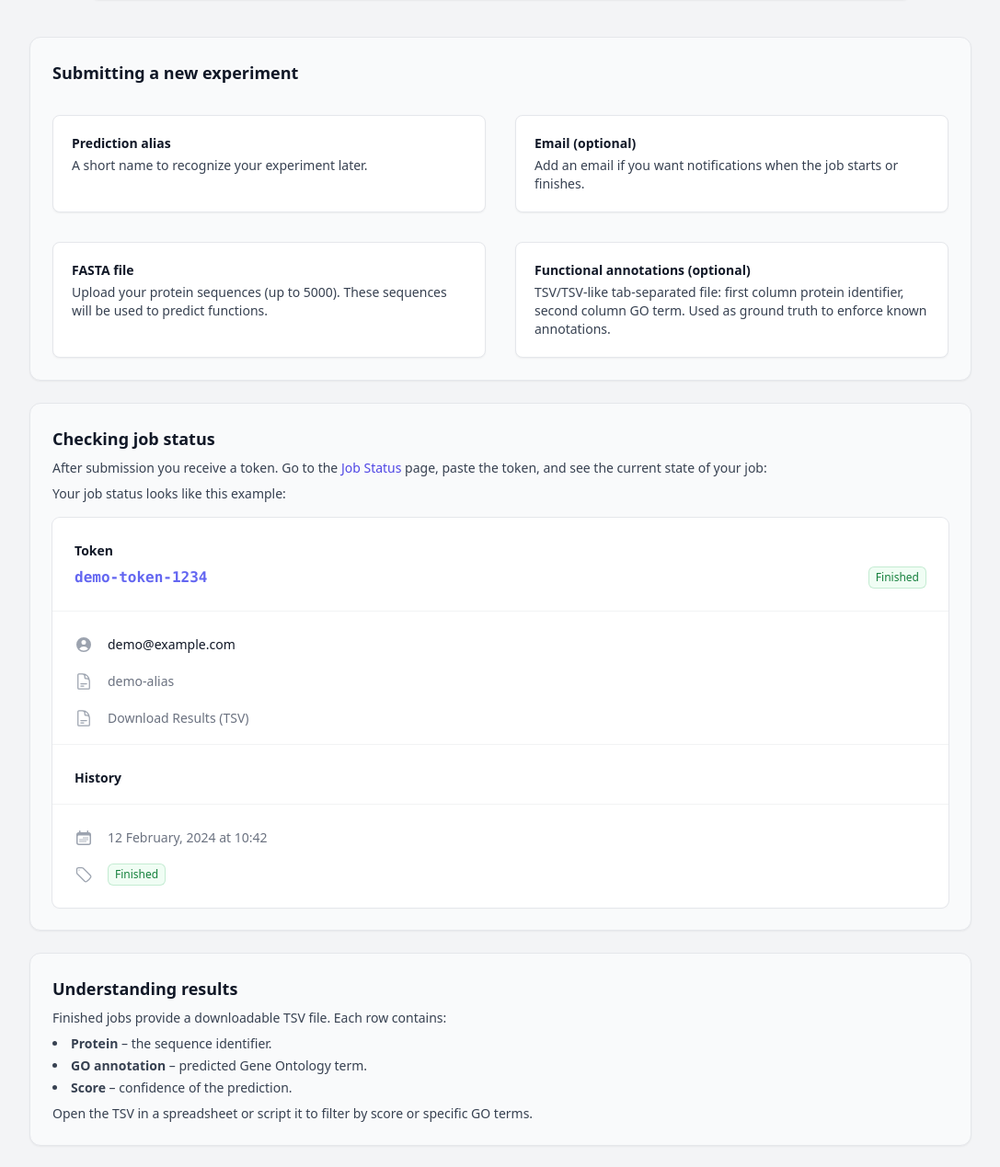
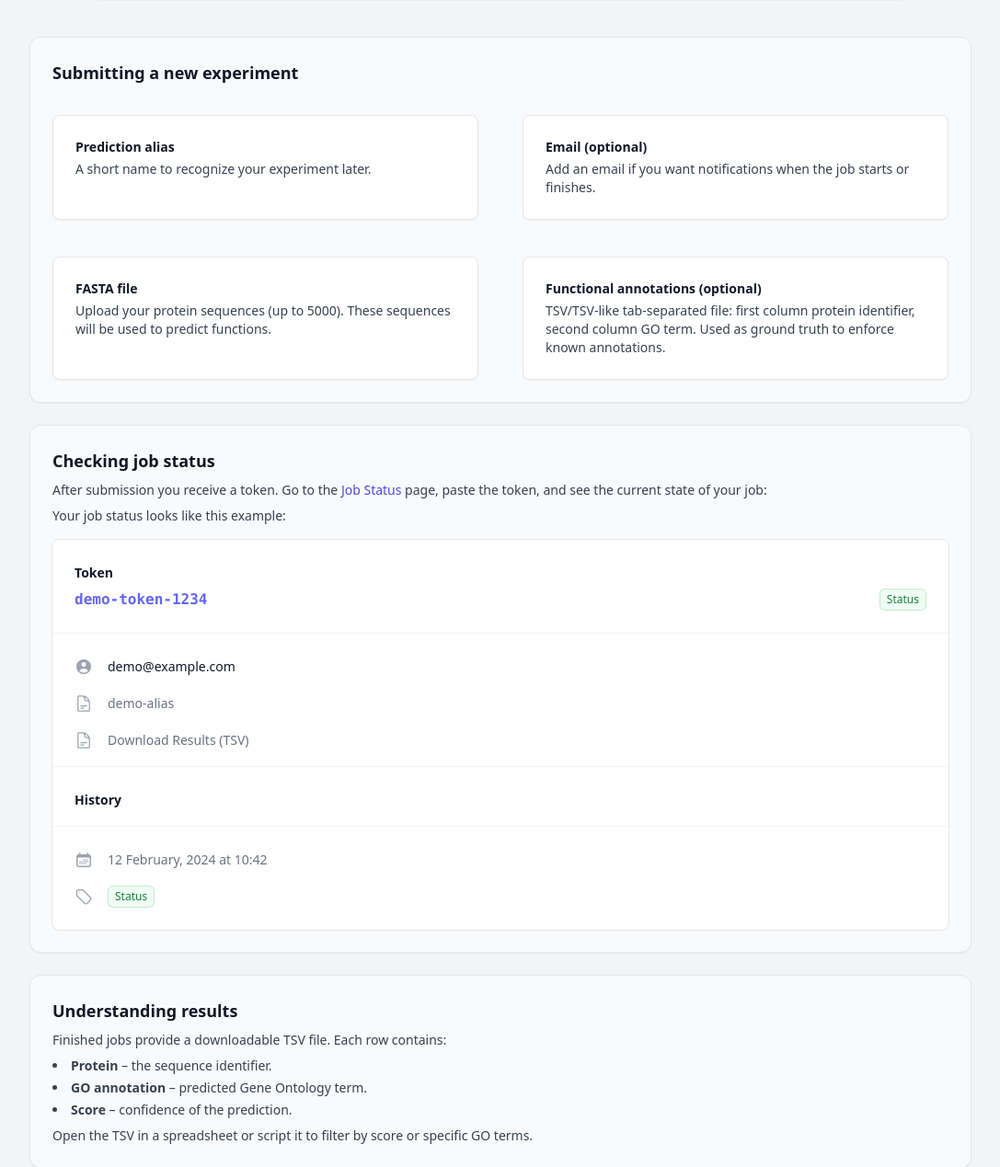
Before and after one commit to paccanarolab/s2f-web, a Python web app: template frontend/base/jinja2/base/help.html in a window 1280 px wide. Shown: the part 215-1484 px from the top of the page at 92% size, without its empty margins (96-1183 px from the left). Before the commit the page ends 1463 px from the top, so only its background shows below. Run offline with Jinja, Linux system fonts and the light colour scheme; the template is opened without the code that fills it, so the values that code supplies are empty; style sheets or scripts are compiled from the project's sources.

Commit message:
Update help page layout and improve spacing for 'Submitting a new experiment' section

```diff
--- a/frontend/base/jinja2/base/help.html
+++ b/frontend/base/jinja2/base/help.html
@@ -22,20 +22,20 @@
 <div class="mt-10 space-y-6 max-w-5xl mx-auto">
     <section class="rounded-xl border border-gray-200 bg-gray-50 p-6 shadow-sm">
         <h2 class="text-lg font-semibold text-gray-900">Submitting a new experiment</h2>
-        <div class="mt-8 grid grid-cols-1 gap-8 md:grid-cols-2">
-            <div class="rounded-lg border border-gray-200 bg-white p-5 shadow-sm">
+        <div class="mt-8 grid grid-cols-1 gap-10 md:grid-cols-2 md:gap-x-12 md:gap-y-10">
+            <div class="rounded-lg border border-gray-200 bg-white p-6 shadow-sm">
                 <h3 class="text-sm font-semibold text-gray-900">Prediction alias</h3>
                 <p class="mt-1 text-sm text-gray-700">A short name to recognize your experiment later.</p>
             </div>
-            <div class="rounded-lg border border-gray-200 bg-white p-5 shadow-sm">
+            <div class="rounded-lg border border-gray-200 bg-white p-6 shadow-sm">
                 <h3 class="text-sm font-semibold text-gray-900">Email (optional)</h3>
                 <p class="mt-1 text-sm text-gray-700">Add an email if you want notifications when the job starts or finishes.</p>
             </div>
-            <div class="rounded-lg border border-gray-200 bg-white p-5 shadow-sm">
+            <div class="rounded-lg border border-gray-200 bg-white p-6 shadow-sm">
                 <h3 class="text-sm font-semibold text-gray-900">FASTA file</h3>
                 <p class="mt-1 text-sm text-gray-700">Upload your protein sequences (up to 5000). These sequences will be used to predict functions.</p>
             </div>
-            <div class="rounded-lg border border-gray-200 bg-white p-5 shadow-sm">
+            <div class="rounded-lg border border-gray-200 bg-white p-6 shadow-sm">
                 <h3 class="text-sm font-semibold text-gray-900">Functional annotations (optional)</h3>
                 <p class="mt-1 text-sm text-gray-700">TSV/TSV-like tab-separated file: first column protein identifier, second column GO term. Used as ground truth to enforce known annotations.</p>
             </div>
@@ -59,7 +59,7 @@
                 <div class="flex-none self-end px-6 pt-4">
                     <dt class="sr-only">Status</dt>
                     <dd class="inline-flex items-center rounded-md bg-green-50 px-2 py-1 text-xs font-medium text-green-700 ring-1 ring-inset ring-green-600/20">
-                        Finished
+                        Status
                     </dd>
                 </div>
                 <div class="mt-6 flex w-full flex-none gap-x-4 border-t border-gray-900/5 px-6 pt-6">
@@ -119,7 +119,7 @@
 
                     </dt>
                     <dd class="inline-flex items-center rounded-md bg-green-50 px-2 py-1 text-xs font-medium text-green-700 ring-1 ring-inset ring-green-600/20">
-                        Finished
+                        Status
                     </dd>
                 </div>
             </dl>
```
